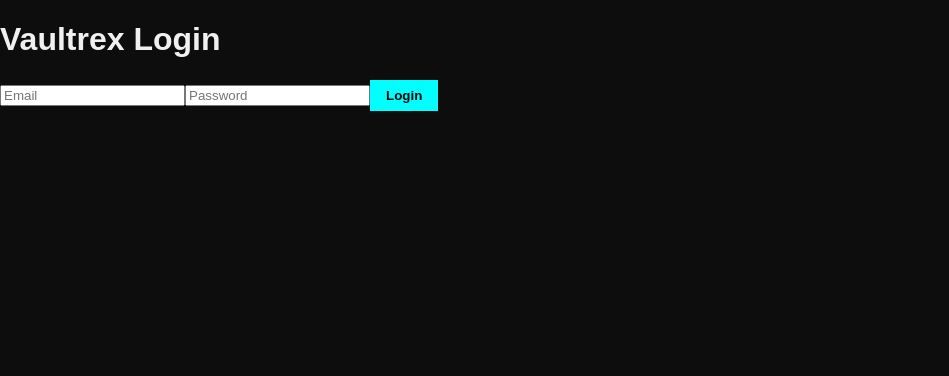
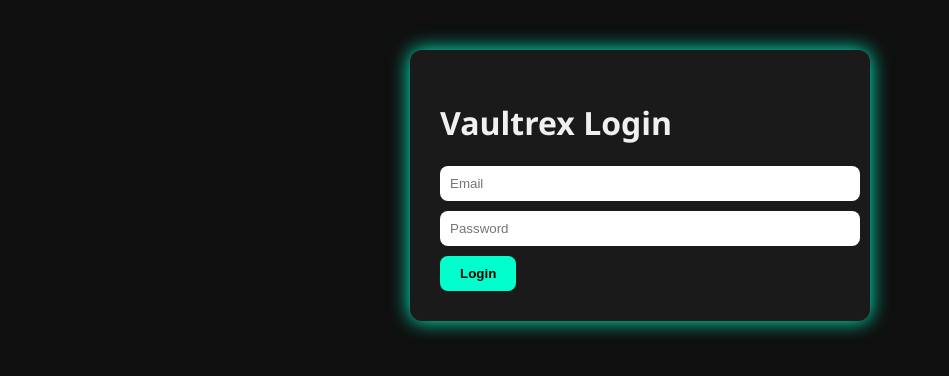
Before and after one commit to FooxxyyDev/vaultrex-frontend, a React (Vite) app: page / in a window 1280 px wide. Shown: the top 376 px of the page, without its empty margins (0-949 px from the left). Built offline with nearby package versions, Linux system fonts and the light colour scheme.

Commit message:
Update App.css

```diff
--- a/src/App.css
+++ b/src/App.css
@@ -1,47 +1,49 @@
 body {
+  font-family: 'Segoe UI', sans-serif;
+  background: #0f0f0f;
+  color: #f0f0f0;
   margin: 0;
-  font-family: 'Arial', sans-serif;
-  background-color: #0d0d0d;
-  color: #f0f0f0;
+  padding: 0;
 }
 
-.app-container header {
-  display: flex;
-  align-items: center;
-  justify-content: space-between;
-  background-color: #111;
-  padding: 1rem 2rem;
-  border-bottom: 2px solid #00ffff;
+.login-container,
+.dashboard {
+  max-width: 400px;
+  margin: 50px auto;
+  padding: 30px;
+  background: #1a1a1a;
+  border-radius: 12px;
+  box-shadow: 0 0 20px #00ffcc;
 }
 
-header h1 {
-  margin: 0;
-  color: #00ffff;
-}
-
-nav a {
-  color: #0ff;
-  margin-left: 1rem;
-  text-decoration: none;
-}
-
-nav a:hover {
-  text-decoration: underline;
+input {
+  display: block;
+  width: 100%;
+  margin: 10px 0;
+  padding: 10px;
+  border-radius: 8px;
+  border: none;
+  outline: none;
 }
 
 button {
-  background-color: #00ffff;
-  color: #000;
+  padding: 10px 20px;
+  background: #00ffcc;
   border: none;
-  padding: 0.5rem 1rem;
+  border-radius: 8px;
   cursor: pointer;
   font-weight: bold;
 }
 
 button:hover {
-  background-color: #00cccc;
+  background: #00d9aa;
 }
 
-main {
-  padding: 2rem;
+ul {
+  list-style-type: none;
+  padding: 0;
 }
+
+li {
+  padding: 5px 0;
+}
```
